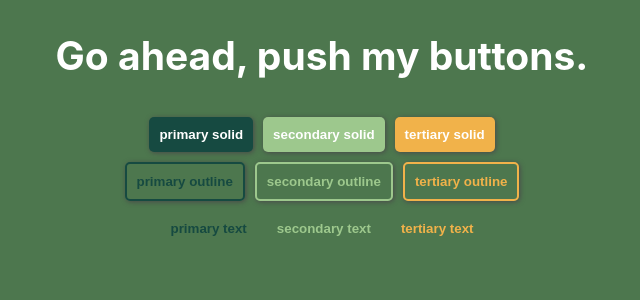
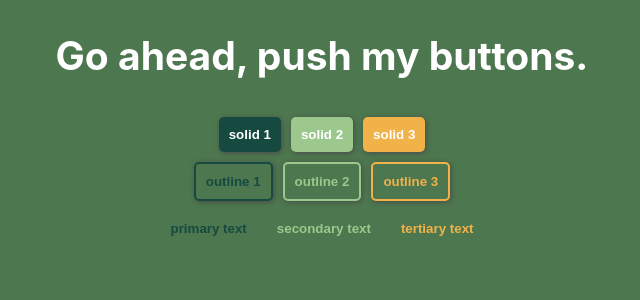
Before and after one commit to peachykeen5/push-my-buttons, a React (Create React App) app: page / in a window 1280 px wide. Shown: the top 300 px of the page, without its empty margins (318-958 px from the left). Built offline with nearby package versions, Linux system fonts and the light colour scheme.

Commit message:
button labels

```diff
--- a/src/App.js
+++ b/src/App.js
@@ -61,34 +61,34 @@ function App() {
         <row className="row">
           <Button
             importance="primary"
-            label="primary solid"
+            label="solid 1"
             handleClick={() => handleClick(ImportanceEnums.PrimarySolid)}
           />
           <Button
             importance="secondary"
-            label="secondary solid"
+            label="solid 2"
             handleClick={() => handleClick(ImportanceEnums.SecondarySolid)}
           />
           <Button
             importance="tertiary"
-            label="tertiary solid"
+            label="solid 3"
             handleClick={() => handleClick(ImportanceEnums.TertiarySolid)}
           />
         </row>
         <row className="row">
           <Button
             importance="primary__outline"
-            label="primary outline"
+            label="outline 1"
             handleClick={() => handleClick(ImportanceEnums.PrimaryOutline)}
           />
           <Button
             importance="secondary__outline"
-            label="secondary outline"
+            label="outline 2"
             handleClick={() => handleClick(ImportanceEnums.SecondaryOutline)}
           />
           <Button
             importance="tertiary__outline"
-            label="tertiary outline"
+            label="outline 3"
             handleClick={() => handleClick(ImportanceEnums.TertiaryOutline)}
           />
         </row>
```
